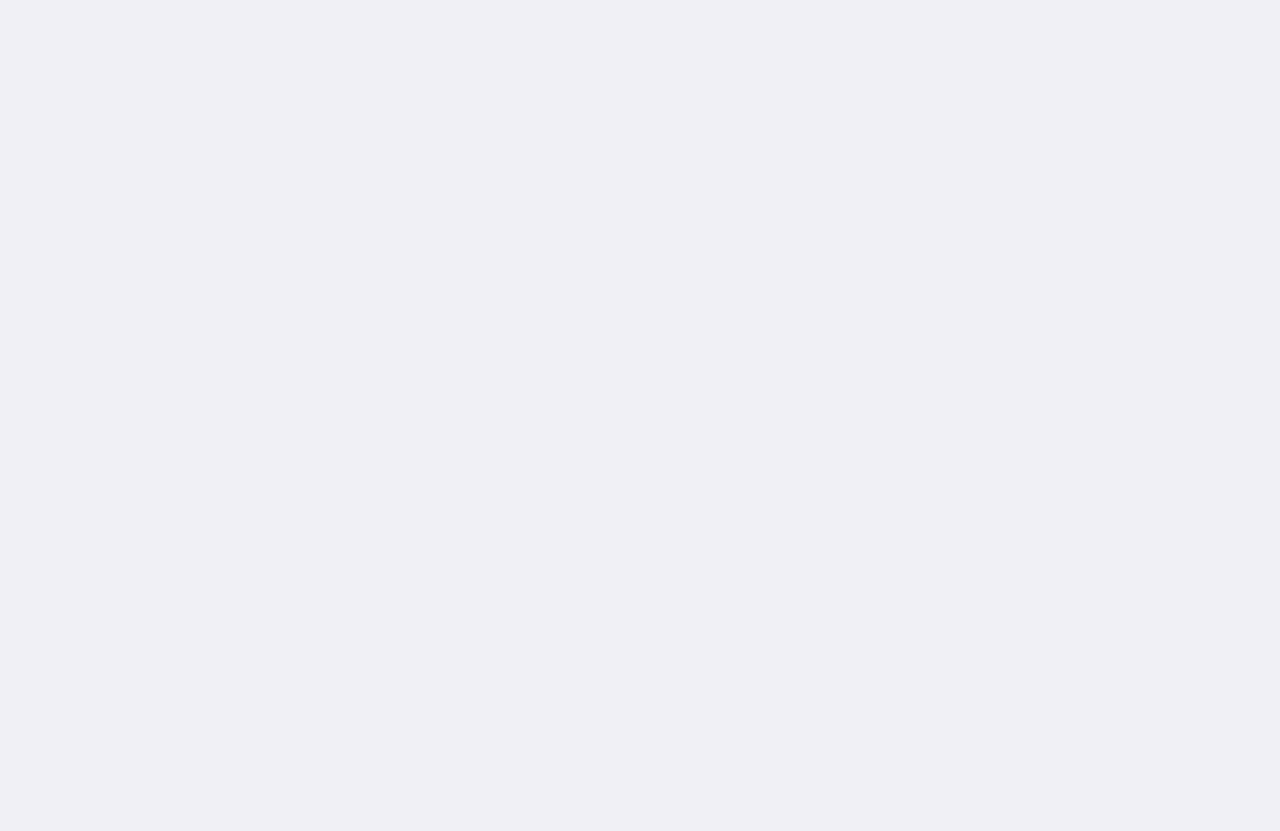
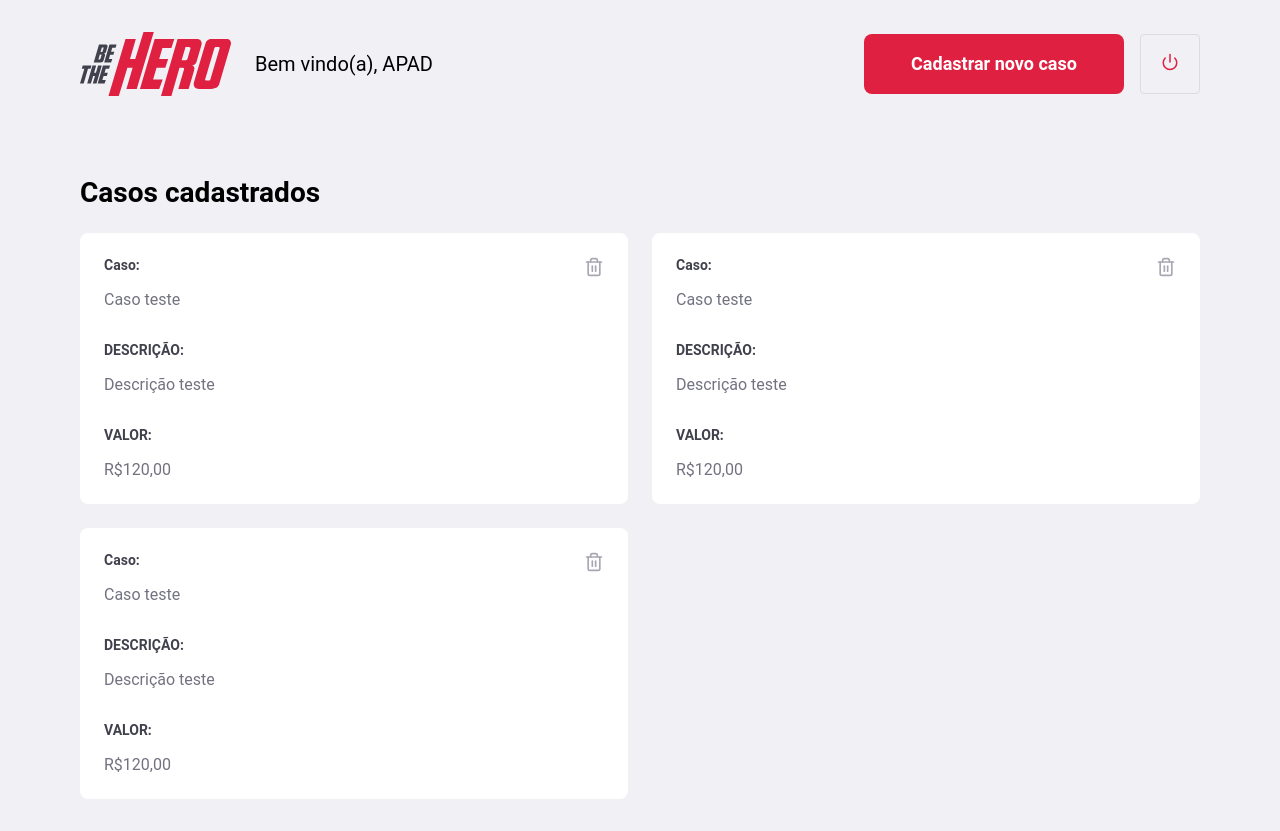
Before and after one commit to jeffersonvidal/be-the-hero, a React (Create React App) app in the folder frontend/: page /profile in a window 1280 px wide. Before the commit the page ends 800 px from the top, so only its background shows below. Built offline with nearby package versions, Linux system fonts and the light colour scheme.

Commit message:
Criados arquivos das rotas Register e Profile já estilizados com css

```diff
--- a/frontend/src/pages/Logon/styles.css
+++ b/frontend/src/pages/Logon/styles.css
@@ -5,7 +5,7 @@
   margin: 0 auto;
   display: flex;
   align-items: center;
-  justify-content: center;
+  justify-content: space-between;
 }
 
 .logon-container section.form{
--- /dev/null
+++ b/frontend/src/pages/Profile/index.js
@@ -0,0 +1,70 @@
+import React from 'react';
+import { Link } from 'react-router-dom';
+import { FiPower, FiTrash2 } from 'react-icons/fi';
+
+import './styles.css';
+
+import logoImg from '../../assets/logo.svg';
+
+export default function Profile() {
+  return (
+    <div className="profile-container">
+      <header>
+        <img src={logoImg} alt="Be The Hero" />
+        <span>Bem vindo(a), APAD</span>
+
+        <Link className="button" to="/incidents/new">Cadastrar novo caso</Link>
+        <button type="button">
+          <FiPower size={18} color="#e02041" />
+        </button>
+      </header>
+
+      <h1>Casos cadastrados</h1>
+
+      <ul>
+        <li>
+          <strong>Caso:</strong>
+          <p>Caso teste</p>
+
+          <strong>DESCRIÇÃO:</strong>
+          <p>Descrição teste</p>
+
+          <strong>VALOR:</strong>
+          <p>R$120,00</p>
+
+          <button>
+            <FiTrash2 size={20} color="#a8a8b3" />
+          </button>
+        </li>
+        <li>
+          <strong>Caso:</strong>
+          <p>Caso teste</p>
+
+          <strong>DESCRIÇÃO:</strong>
+          <p>Descrição teste</p>
+
+          <strong>VALOR:</strong>
+          <p>R$120,00</p>
+
+          <button>
+            <FiTrash2 size={20} color="#a8a8b3" />
+          </button>
+        </li>
+        <li>
+          <strong>Caso:</strong>
+          <p>Caso teste</p>
+
+          <strong>DESCRIÇÃO:</strong>
+          <p>Descrição teste</p>
+
+          <strong>VALOR:</strong>
+          <p>R$120,00</p>
+
+          <button>
+            <FiTrash2 size={20} color="#a8a8b3" />
+          </button>
+        </li>
+      </ul>
+    </div>
+  );
+}
--- /dev/null
+++ b/frontend/src/pages/Profile/styles.css
@@ -0,0 +1,85 @@
+.profile-container{
+  width: 100%;
+  max-width: 1180px;
+  padding: 0 30px;
+  margin: 32px auto;
+}
+
+.profile-container header{
+  display: flex;
+  align-items: center;
+}
+.profile-container header img{
+  height: 64px;
+}
+.profile-container header span{
+  font-size: 20px;
+  margin-left: 24px;
+}
+
+.profile-container header a{
+  width: 260px;
+  margin-left: auto;
+  margin-top: 0;
+}
+
+.profile-container header button{
+  height: 60px;
+  width: 60px;
+  border-radius: 4px;
+  border: 1px solid #dcdce6;
+  background: transparent;
+  margin-left: 16px;
+  transition: border-color 0.2s;
+}
+
+.profile-container header button:hover{
+  border-color: #999;
+}
+
+.profile-container h1{
+  margin-top: 80px;
+  margin-bottom: 24px;
+}
+
+.profile-container ul{
+  display: grid;
+  grid-template-columns: repeat(2, 1fr);
+  grid-gap: 24px;
+  list-style: none;
+}
+
+.profile-container ul li{
+ background: #fff;
+ padding: 24px;
+ border-radius: 8px;
+ position: relative;
+}
+
+.profile-container ul li button{
+  position: absolute;
+  right: 24px;
+  top: 24px;
+  border: 0;
+  background: transparent;
+}
+
+.profile-container ul li button:hover{
+  opacity: 0.8;
+}
+
+.profile-container ul li strong{
+  display: block;
+  margin-bottom: 16px;
+  color: #41414d;
+}
+
+.profile-container ul li p + strong{
+  margin-top: 32px;
+}
+
+.profile-container ul li p{
+  color: #727280;
+  line-height: 21px;
+  font-size: 16px;
+}
--- a/frontend/src/pages/Register/index.js
+++ b/frontend/src/pages/Register/index.js
@@ -16,7 +16,7 @@ export default function Register() {
           <h1>Cadastro</h1>
           <p>Faça seu cadastro, entre na plataforma e pessoas a encontrarem os casos da sua ONG.</p>
 
-          <Link className="back-link" to="/register">
+          <Link className="back-link" to="/">
             <FiArrowLeft size={16} color="#e02041" />Não tenho cadastro
           </Link>
         </section>
--- a/frontend/src/pages/Register/styles.css
+++ b/frontend/src/pages/Register/styles.css
@@ -13,4 +13,41 @@
   padding: 96px;
   background: #f0f0f5;
   box-shadow: 0 0 100px rgba(0, 0, 0, 0.1);
+  border-radius: 8px;
+  display: flex;
+  justify-content: space-between;
+  align-items: center;
 }
+
+.register-container .content section{
+  width: 100%;
+  max-width: 380px;
+}
+
+.register-container .content section h1{
+  margin: 64px 0 32px;
+  font-size: 32px;
+}
+
+.register-container .content section p{
+  font-size: 18px;
+  color: #727280;
+  line-height: 32px;
+}
+
+.register-container .content form{
+  width: 100%;
+  max-width: 450px;
+}
+
+.register-container .content form input{
+  margin-top: 8px;
+}
+
+.register-container .content form .input-group{
+  display: flex;
+}
+
+.register-container .content form .input-group input + input{
+  margin-left: 8px;
+}
--- a/frontend/src/routes.js
+++ b/frontend/src/routes.js
@@ -3,6 +3,7 @@ import { BrowserRouter, Route, Switch } from 'react-router-dom';
 
 import Logon from './pages/Logon';
 import Register from './pages/Register';
+import Profile from './pages/Profile';
 
 export default function Routes() {
   return (
@@ -10,6 +11,7 @@ export default function Routes() {
       <Switch>
       <Route path="/" exact component={Logon} />
         <Route path="/register" component={Register} />
+        <Route path="/profile" component={Profile} />
       </Switch>
     </BrowserRouter>
   );
```
